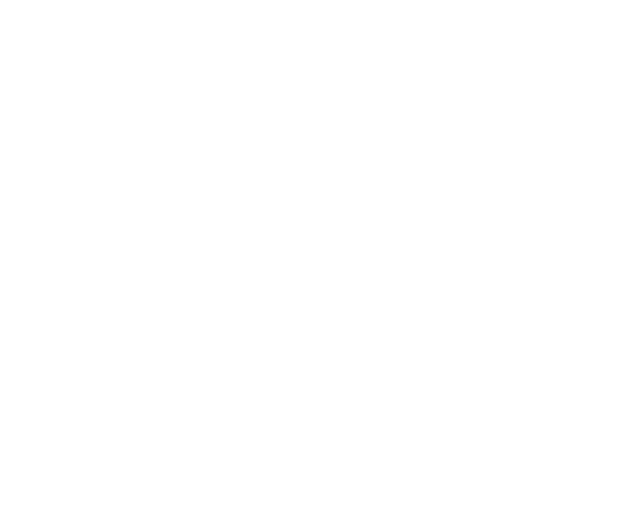
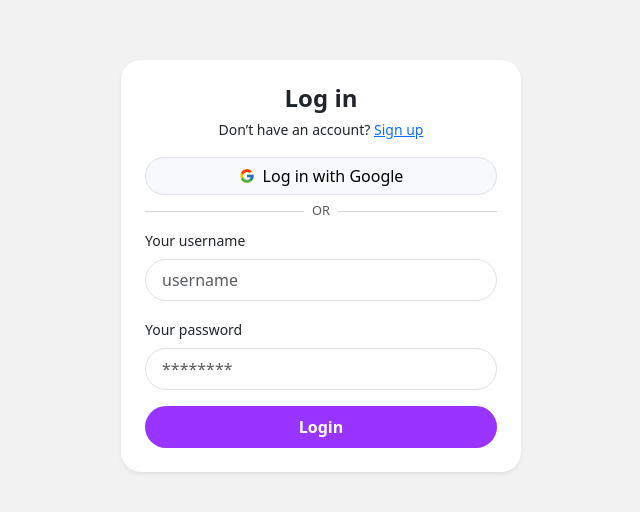
Before and after one commit to BarGiro1/ExploreMore, a React (Vite) app in the folder frontend/: page /auth/login in a window 1280 px wide. Before the commit this address had no page. Shown: the part 134-646 px from the top of the page, without its empty margins (319-959 px from the left). Built offline with nearby package versions, Linux system fonts and the light colour scheme.

Commit message:
Add auth route

```diff
--- a/frontend/src/App.tsx
+++ b/frontend/src/App.tsx
@@ -1,14 +1,17 @@
-import { Routes, Route, Navigate } from 'react-router-dom';
-import Login from './components/Login';
-import Register from './components/Register';
+import React from 'react';
+import { BrowserRouter as Router, Route, Routes } from 'react-router-dom';
+import { AuthProvider } from './context/AuthContext';
+import AuthRoutes from './routes/AuthRoutes';
 
-const App = () => {
+const App: React.FC = () => {
   return (
-    <Routes>
-      <Route path="/" element={<Navigate to="/login" />} />
-      <Route path="/login" element={<Login />} />
-      <Route path="/register" element={<Register />} />
-    </Routes>
+    <AuthProvider>
+      <Router>
+        <Routes>
+          <Route path="/auth/*" element={<AuthRoutes />} />
+        </Routes>
+      </Router>
+    </AuthProvider>
   );
 };
 
--- a/frontend/src/components/Login.tsx
+++ b/frontend/src/components/Login.tsx
@@ -1,19 +1,19 @@
 import React, { useState } from 'react';
 import { FcGoogle } from 'react-icons/fc';
-import { login } from '../services/AuthService'; // Import the login function
+import { useAuth } from '../context/AuthContext'; // Import the useAuth hook
 import { toast, ToastContainer } from 'react-toastify';
 import 'react-toastify/dist/ReactToastify.css';
 
 const Login = () => {
   const [username, setUsername] = useState('');
   const [password, setPassword] = useState('');
+  const { login } = useAuth(); // Get the login function from AuthContext
 
   const handleSubmit = async (e: React.FormEvent) => {
     e.preventDefault();
     try {
-      const response = await login(username, password); // Call the login function
-      console.log('Login successful:', response);
-      // Handle successful login, e.g., store tokens, redirect, etc.
+      await login(username, password);
+      console.log('Login successful');
       toast.success('Login successful!');
     } catch (error) {
       console.error('Login failed:', error);
--- a/frontend/src/components/Register.tsx
+++ b/frontend/src/components/Register.tsx
@@ -1,26 +1,21 @@
 import React, { useState } from 'react';
 import { FcGoogle } from 'react-icons/fc';
-import { register } from '../services/AuthService'; // Import the register function
+import { useAuth } from '../context/AuthContext'; // Import the useAuth hook
 import { toast, ToastContainer } from 'react-toastify';
-import { useNavigate } from "react-router-dom";
 import 'react-toastify/dist/ReactToastify.css';
 
 const Register = () => {
-  const navigate = useNavigate();
-
   const [username, setUsername] = useState('');
   const [email, setEmail] = useState('');
   const [password, setPassword] = useState('');
+  const { register } = useAuth(); // Get the register function from AuthContext
 
   const handleSubmit = async (e: React.FormEvent) => {
     e.preventDefault();
     try {
-      await register(email, username, password); // Call the register function
+      await register(email, username, password); // Call the register function from AuthContext
       console.log('Registration successful');
-      // Handle successful registration, e.g., redirect to login page
       toast.success('Registration successful!');
-      navigate('/login');
-
     } catch (error) {
       console.error('Registration failed:', error);
       toast.error('Registration failed. Please try again.');
--- /dev/null
+++ b/frontend/src/context/AuthContext.tsx
@@ -0,0 +1,53 @@
+import React, { createContext, useState, useContext, ReactNode } from 'react';
+import { login as loginService, register as registerService, logout as logoutService, AuthResponse } from '../services/AuthService';
+
+interface AuthContextType {
+  accessToken: string | null;
+  refreshToken: string | null;
+  login: (email: string, username: string) => Promise<void>;
+  register: (email: string, username: string, password: string) => Promise<void>;
+  logout: () => Promise<void>;
+}
+
+const AuthContext = createContext<AuthContextType | undefined>(undefined);
+
+export const AuthProvider: React.FC<{ children: ReactNode }> = ({ children }) => {
+  const [accessToken, setAccessToken] = useState<string | null>(localStorage.getItem('accessToken'));
+  const [refreshToken, setRefreshToken] = useState<string | null>(localStorage.getItem('refreshToken'));
+
+  const login = async (email: string, username: string) => {
+    const { accessToken, refreshToken } = await loginService(email, username);
+    setAccessToken(accessToken);
+    setRefreshToken(refreshToken);
+    localStorage.setItem('accessToken', accessToken);
+    localStorage.setItem('refreshToken', refreshToken);
+  };
+
+  const register = async (email: string, username: string, password: string) => {
+    await registerService(email, username, password);
+  };
+
+  const logout = async () => {
+    // if (refreshToken) {
+    //   await logoutService(refreshToken);
+    // }
+    setAccessToken(null);
+    setRefreshToken(null);
+    localStorage.removeItem('accessToken');
+    localStorage.removeItem('refreshToken');
+  };
+
+  return (
+    <AuthContext.Provider value={{ accessToken, refreshToken, login, register, logout }}>
+      {children}
+    </AuthContext.Provider>
+  );
+};
+
+export const useAuth = (): AuthContextType => {
+  const context = useContext(AuthContext);
+  if (context === undefined) {
+    throw new Error('useAuth must be used within an AuthProvider');
+  }
+  return context;
+};
--- a/frontend/src/main.tsx
+++ b/frontend/src/main.tsx
@@ -1,13 +1,13 @@
-import React from 'react'
-import ReactDOM from 'react-dom/client'
-import App from './App.tsx'
-import 'bootstrap/dist/css/bootstrap.css'
-import { BrowserRouter } from 'react-router-dom'
+import React from 'react';
+import ReactDOM from 'react-dom/client';
+import 'bootstrap/dist/css/bootstrap.min.css';
+import App from './App';
 
-ReactDOM.createRoot(document.getElementById('root')!).render(
+const rootElement = document.getElementById('root');
+const root = ReactDOM.createRoot(rootElement!);
+
+root.render(
   <React.StrictMode>
-    <BrowserRouter>
-      <App />
-    </BrowserRouter>
+    <App />
   </React.StrictMode>
-)
+);
--- /dev/null
+++ b/frontend/src/routes/AuthRoutes.tsx
@@ -0,0 +1,15 @@
+import React from 'react';
+import { Route, Routes } from 'react-router-dom';
+import Login from '../components/Login';
+import Register from '../components/Register';
+
+const AuthRoutes: React.FC = () => {
+  return (
+    <Routes>
+      <Route path="login" element={<Login />} />
+      <Route path="register" element={<Register />} />
+    </Routes>
+  );
+};
+
+export default AuthRoutes;
```
Also changed, not shown: frontend/src/components/ProtectedRoute.tsx (added, +13 -0 lines).
